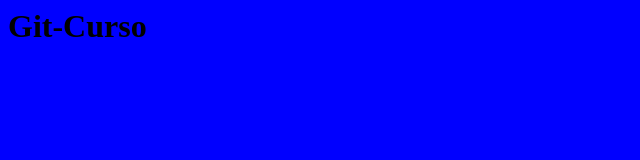
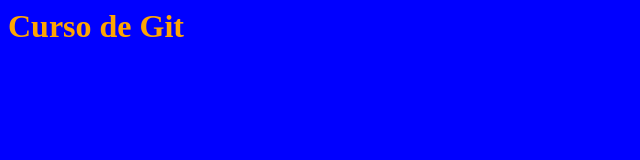
Before and after one commit to gabrielBar/curso-git, a plain HTML site: page index.html in a window 1280 px wide. Shown: the whole page, without its empty margins (0-640 px from the left). Drawn offline with Linux system fonts and the light colour scheme.

Commit message:
Master:Alteração de titulo e estilo do titulo

```diff
--- a/estilo.css
+++ b/estilo.css
@@ -1,3 +1,6 @@
 body{
 background-color:blue;
 }
+h1{
+	color:orange;
+}
--- a/index.html
+++ b/index.html
@@ -4,6 +4,6 @@
 <link rel="stylesheet" href="estilo.css">
 </head>
 <body>
-	<h1>Git-Curso</h1>
+	<h1>Curso de Git</h1>
 </body>
 </html>
```
